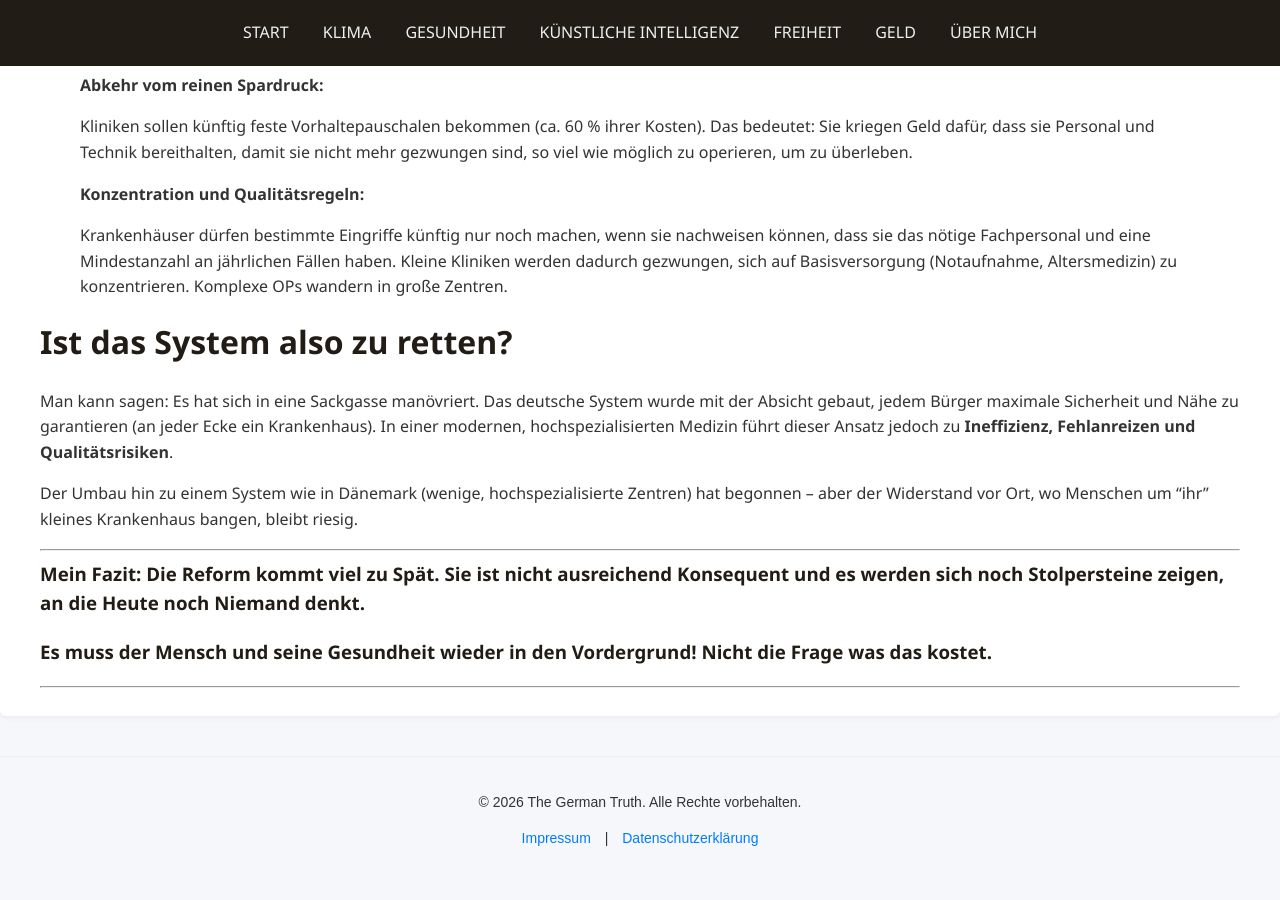
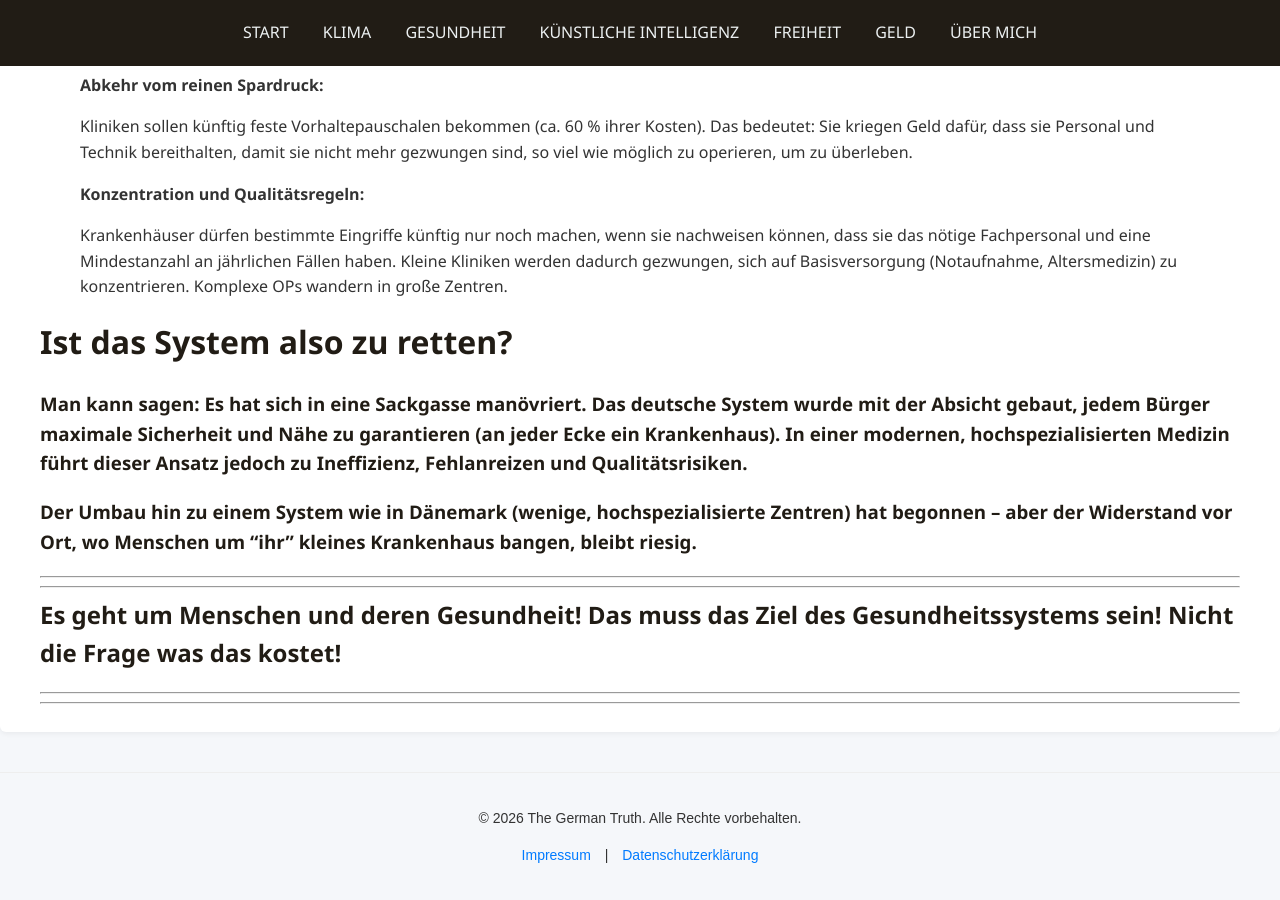
Before and after one commit to TheGermanTruth/TheGermanTruth, a Jekyll site: the page built from gesundheit.md, in a window 1280 px wide and 900 px high, scrolled down 8569 px. Built offline with Jekyll 4.4.1, drawn with Linux system fonts in a browser that asks for light colours.

Commit message:
Update gesundheit.md

```diff
--- a/gesundheit.md
+++ b/gesundheit.md
@@ -293,15 +293,17 @@ Genau wegen dieser Argumente wurde die aktuelle Krankenhausreform auf den Weg ge
 
 # Ist das System also zu retten?
 
-Man kann sagen: Es hat sich in eine Sackgasse manövriert. Das deutsche System wurde mit der Absicht gebaut, jedem Bürger maximale Sicherheit und Nähe zu garantieren (an jeder Ecke ein Krankenhaus). In einer modernen, hochspezialisierten Medizin führt dieser Ansatz jedoch zu **Ineffizienz, Fehlanreizen und Qualitätsrisiken**.
+### Man kann sagen: Es hat sich in eine Sackgasse manövriert. Das deutsche System wurde mit der Absicht gebaut, jedem Bürger maximale Sicherheit und Nähe zu garantieren (an jeder Ecke ein Krankenhaus). In einer modernen, hochspezialisierten Medizin führt dieser Ansatz jedoch zu **Ineffizienz, Fehlanreizen und Qualitätsrisiken**.
 
-Der Umbau hin zu einem System wie in Dänemark (wenige, hochspezialisierte Zentren) hat begonnen – aber der Widerstand vor Ort, wo Menschen um "ihr" kleines Krankenhaus bangen, bleibt riesig.
+### Der Umbau hin zu einem System wie in Dänemark (wenige, hochspezialisierte Zentren) hat begonnen – aber der Widerstand vor Ort, wo Menschen um "ihr" kleines Krankenhaus bangen, bleibt riesig.
 
 ---
 
-### Mein Fazit: Die Reform kommt viel zu Spät. Sie ist nicht ausreichend Konsequent und es werden sich noch Stolpersteine zeigen, an die Heute noch Niemand denkt.
+---
 
-### Es muss der Mensch und seine Gesundheit wieder in den Vordergrund! Nicht die Frage was das kostet.
+## Es geht um Menschen und deren Gesundheit! Das muss das Ziel des Gesundheitssystems sein! Nicht die Frage was das kostet!
+
+---
 
 ---
 
```
